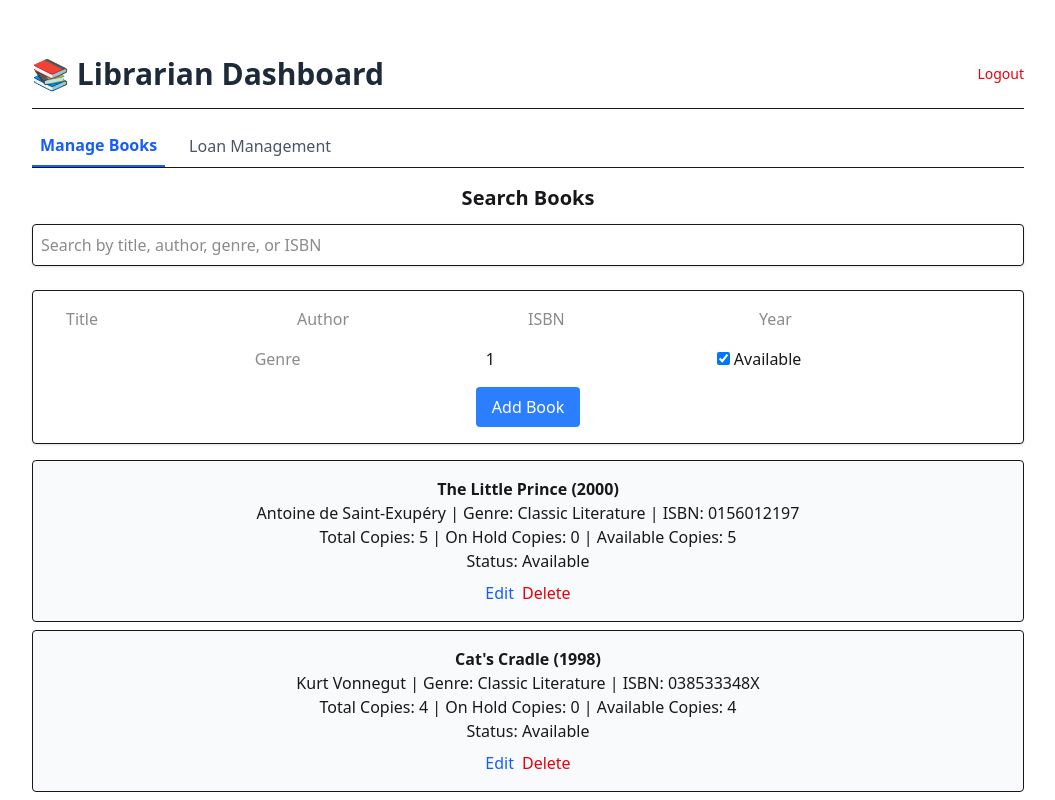
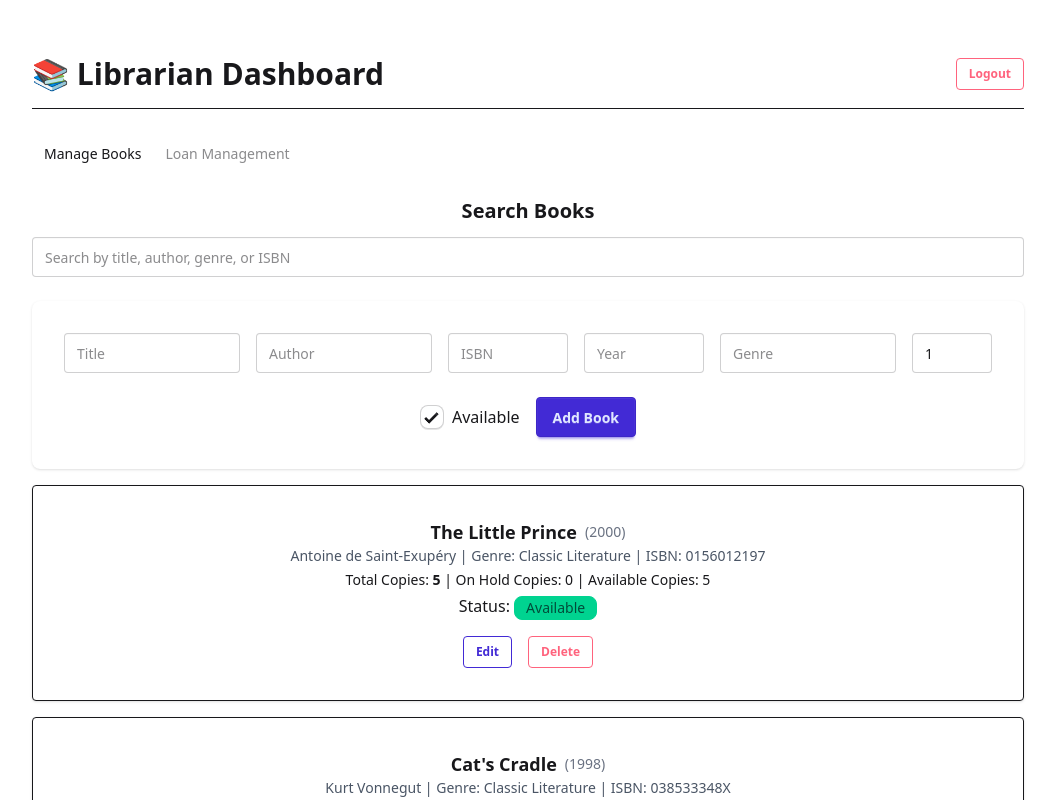
Before and after one commit to adriana-sufian/library-app-v2, a React (Vite) app: page /librarian in a window 1280 px wide. Shown: the top 800 px of the page, without its empty margins (112-1167 px from the left). Built offline with nearby package versions, Linux system fonts and the light colour scheme; sample sign-in values are in the browser's storage.

Commit message:
<feat><ui> modify styling

```diff
--- a/src/components/BookForm.jsx
+++ b/src/components/BookForm.jsx
@@ -73,33 +73,93 @@ export default function BookForm({ onSubmit, book, onCancel }) {
   };
 
   return (
-    <form onSubmit={handleSubmit} className="space-y-4 p-4 border rounded bg-white shadow">
-      <input name="title" placeholder="Title" value={form.title} onChange={handleChange} required />
-      <input name="author" placeholder="Author" value={form.author} onChange={handleChange} required />
-      <input name="isbn" placeholder="ISBN" value={form.isbn} onChange={handleChange} required />
-      <input name="year" type="number" placeholder="Year" value={form.year} onChange={handleChange} required />
-      <input name="genre" placeholder="Genre" value={form.genre} onChange={handleChange} required />
-      <input name="totalCopies" type="number" min="1" value={form.totalCopies} onChange={handleChange} required />
-      <label>
-        <input type="checkbox" name="available" checked={form.available} onChange={handleChange} /> Available
+    <form
+      onSubmit={handleSubmit}
+      className="card bg-base-100 shadow p-6 space-y-6"
+    >
+      {/* Inputs in a single horizontal scrollable line */}
+      <div className="flex flex-wrap lg:flex-row gap-4">
+        <input
+          name="title"
+          placeholder="Title"
+          value={form.title}
+          onChange={handleChange}
+          required
+          className="input input-bordered w-44 flex-1"
+        />
+        <input
+          name="author"
+          placeholder="Author"
+          value={form.author}
+          onChange={handleChange}
+          required
+          className="input input-bordered w-44 flex-1"
+        />
+        <input
+          name="isbn"
+          placeholder="ISBN"
+          value={form.isbn}
+          onChange={handleChange}
+          required
+          className="input input-bordered w-30 flex-1"
+        />
+        <input
+          name="year"
+          type="number"
+          placeholder="Year"
+          value={form.year}
+          onChange={handleChange}
+          required
+          className="input input-bordered w-30 flex-1"
+        />
+        <input
+          name="genre"
+          placeholder="Genre"
+          value={form.genre}
+          onChange={handleChange}
+          required
+          className="input input-bordered w-44 flex-1"
+        />
+        <input
+          name="totalCopies"
+          type="number"
+          min="1"
+          placeholder="Total Copies"
+          value={form.totalCopies}
+          onChange={handleChange}
+          required
+          className="input input-bordered w-20 flex-1"
+        />
+      </div>
+
+      {/* Centered Available + Buttons */}
+      <div className="flex flex-wrap items-center justify-center gap-4">
+        <label className="flex items-center gap-2">
+          <input
+            type="checkbox"
+            name="available"
+            checked={form.available}
+            onChange={handleChange}
+            className="checkbox"
+          />
+          <span className="label-text">Available</span>
         </label>
-      <div >
-        <button
-          type="submit"
-          className="bg-blue-500 text-white px-4 py-2 rounded hover:bg-blue-600"
-        >
+
+        <div className="flex gap-2">
+          <button type="submit" className="btn btn-primary">
             {book ? 'Update' : 'Add Book'}
           </button>
           {book && (
             <button
               type="button"
               onClick={onCancel}
-            className="bg-gray-500 text-white px-4 py-2 rounded hover:bg-gray-600"
+              className="btn btn-secondary"
             >
               Cancel
             </button>
           )}
         </div>
+      </div>
     </form>
   );
 }
--- a/src/components/BookList.jsx
+++ b/src/components/BookList.jsx
@@ -1,15 +1,31 @@
 export default function BookList({ books, onEdit, onDelete }) {
   return (
-    <div className="mt-4">
+    <div className="mt-4 space-y-4">
       {books.map((book) => (
-        <div key={book.id} className="border p-4 rounded mb-2 bg-gray-50">
-          <h3 className="font-bold">{book.title} ({book.year})</h3>
-          <p>{book.author} | Genre: {book.genre} | ISBN: {book.isbn}</p>
-          <p> Total Copies: {book.totalCopies} | On Hold Copies: {book.onHoldCopies || 0} | Available Copies: {book.totalCopies - (book.onHoldCopies || 0)}</p>
-          <p>Status: {book.available ? "Available" : "Unavailable"}</p>
-          <div className="space-x-2 mt-2">
-            <button onClick={() => onEdit(book)} className="text-blue-600">Edit</button>
-            <button onClick={() => onDelete(book.id)} className="text-red-600">Delete</button>
+        <div key={book.id} className="card bg-base-100 shadow-sm rounded border p-4">
+          <h3 className="card-title font-bold text-lg justify-center">
+            {book.title} <span className="text-sm font-normal text-gray-500">({book.year})</span>
+          </h3>
+          <p className="text-sm text-gray-600">
+            {book.author} | Genre: {book.genre} | ISBN: {book.isbn}
+          </p>
+          <p className="text-sm mt-1">
+            Total Copies: <span className="font-semibold">{book.totalCopies}</span> | On Hold Copies: <span>{book.onHoldCopies || 0}</span> | Available Copies: <span>{book.totalCopies - (book.onHoldCopies || 0)}</span>
+          </p>
+          <p className="mt-1">
+            Status: {book.available ? (
+              <span className="badge badge-success">Available</span>
+            ) : (
+              <span className="badge badge-error">Unavailable</span>
+            )}
+          </p>
+          <div className="card-actions mt-4 space-x-2 justify-center">
+            <button onClick={() => onEdit(book)} className="btn btn-outline btn-sm btn-primary">
+              Edit
+            </button>
+            <button onClick={() => onDelete(book.id)} className="btn btn-outline btn-sm btn-error">
+              Delete
+            </button>
           </div>
         </div>
       ))}
--- a/src/components/LoanForm.jsx
+++ b/src/components/LoanForm.jsx
@@ -52,8 +52,16 @@ export default function LoanForm({ onSubmit, books, loan , onCancel
   };
 
   return (
-    <form onSubmit={handleSubmit} className="p-4 border rounded bg-white shadow space-y-4">
-      <select name="bookId" value={form.bookId} onChange={handleChange} required>
+    <form onSubmit={handleSubmit} className="card bg-base-100 shadow p-6 space-y-4">
+      {/* Row 1: Book Selector and Member Name */}
+      <div className="flex flex-wrap lg:flex-row gap-4">
+        <select
+          name="bookId"
+          value={form.bookId}
+          onChange={handleChange}
+          required
+          className="select select-bordered flex-1"
+        >
           <option value="">Select Book</option>
           {books
             .filter(b => b.available && (b.totalCopies - (b.onHoldCopies || 0)) > 0)
@@ -62,27 +70,59 @@ export default function LoanForm({ onSubmit, books, loan , onCancel
             ))
           }
         </select>
-      <input name="memberName" placeholder="Member Name" value={form.memberName} onChange={handleChange} required />
-      <input name="loanDate" type="date" value={form.loanDate} onChange={handleChange} required />
-      <input name="dueDate" type="date" value={form.dueDate} disabled />
-      <select name="status" value={form.status} onChange={handleChange}>
+
+        <input
+          name="memberName"
+          placeholder="Member Name"
+          value={form.memberName}
+          onChange={handleChange}
+          required
+          className="input input-bordered flex-1"
+        />
+      </div>
+
+      {/* Row 2: Loan Date, Due Date, Status */}
+      <div className="flex flex-wrap lg:flex-row gap-4">
+        <input
+          name="loanDate"
+          type="date"
+          value={form.loanDate}
+          onChange={handleChange}
+          required
+          className="input input-bordered flex-1"
+        />
+
+        <input
+          name="dueDate"
+          type="date"
+          value={form.dueDate}
+          disabled
+          className="input input-bordered flex-1"
+        />
+
+        <select
+          name="status"
+          value={form.status}
+          onChange={handleChange}
+          className="select select-bordered flex-1"
+        >
           <option>Active</option>
         </select>
-      <button
-      type="submit"
-      className="bg-blue-500 text-white px-4 py-2"
-      >
+      </div>
+
+      {/* Buttons: horizontal on desktop, vertical on mobile */}
+      <div className="flex flex-wrap gap-2 mt-3 justify-center">
+        <button type="submit" className="btn btn-primary flex-1">
           {loan ? 'Update' : 'Add Loan'}
         </button>
+
         {loan && (
-        <button
-          type="button"
-          onClick={onCancel}
-          className="bg-gray-500 text-white px-4 py-2 rounded hover:bg-gray-600"
-          >
+          <button type="button" onClick={onCancel} className="btn btn-neutral flex-1">
             Cancel
           </button>
         )}
+      </div>
     </form>
   );
+
 }
--- a/src/components/LoanList.jsx
+++ b/src/components/LoanList.jsx
@@ -19,21 +19,25 @@ export default function LoanList({ loans, books, onEdit, onDelete, onReturn }) {
   return (
     <div className="mt-4">
       {enhancedLoans.map((loan) => (
-        <div key={loan.id} className="border p-4 rounded mb-2 bg-gray-50">
+        <div key={loan.id} className="border p-4 rounded mb-2 bg-base-100 shadow-sm">
           <p><strong>Book:</strong> {getBookTitle(loan.bookId)}</p>
           <p><strong>Borrower:</strong> {loan.memberName}</p>
           <p><strong>Loan Date:</strong> {loan.loanDate}</p>
           <p><strong>Due Date:</strong> {loan.dueDate}</p>
-          <p className={loan.displayStatus === "Overdue" ? "text-red-600 font-semibold" : ""}>
+          <p className={loan.displayStatus === "Overdue" ? "text-error font-semibold" : ""}>
             <strong>Status:</strong> {loan.displayStatus}
           </p>
-          <div className="space-x-2 mt-2">
-            <button onClick={() => onEdit(loan)} className="text-blue-600">Edit</button>
+
+          <div className="flex flex-wrap gap-2 mt-3 justify-center">
+            <button onClick={() => onEdit(loan)} className="btn btn-sm btn-outline btn-info">
+              Edit
+            </button>
+
             <button
               onClick={() => onDelete(loan.id)}
-              className={`text-red-600 ${loan.displayStatus !== "Returned" ? "opacity-50 cursor-not-allowed" : ""}`}
+              className="btn btn-sm btn-outline btn-error"
               disabled={loan.displayStatus !== "Returned"}
-              title={loan.displayStatus != "Returned" ? "Cannot delete active or overdue loan" : "Delete loan"}
+              title={loan.displayStatus !== "Returned" ? "Cannot delete active or overdue loan" : "Delete loan"}
             >
               Delete
             </button>
@@ -41,7 +45,7 @@ export default function LoanList({ loans, books, onEdit, onDelete, onReturn }) {
             {loan.status === "Active" && (
               <button
                 onClick={() => onReturn(loan)}
-                className="text-green-600 underline"
+                className="btn btn-sm btn-success"
               >
                 Mark as Returned
               </button>
@@ -51,4 +55,5 @@ export default function LoanList({ loans, books, onEdit, onDelete, onReturn }) {
       ))}
     </div>
   );
+
 }
--- a/src/directories/LibrarianDashboard.jsx
+++ b/src/directories/LibrarianDashboard.jsx
@@ -148,41 +148,35 @@ export default function LibrarianDashboard() {
   };
 
 
-return (
+ return (
     <div className="max-w-5xl mx-auto px-4 py-6 space-y-6">
       {/* Header */}
       <header className="flex justify-between items-center border-b pb-4">
-        <h1 className="text-3xl font-bold text-gray-800">📚 Librarian Dashboard</h1>
-        <button onClick={logout} className="text-sm text-red-600 hover:underline">
+        <h1 className="text-3xl font-bold">📚 Librarian Dashboard</h1>
+        <button onClick={logout} className="btn btn-sm btn-outline btn-error">
           Logout
         </button>
       </header>
 
       {/* Tabs */}
-      <div className="flex space-x-4 border-b mb-4">
+      <div role="tablist" className="tabs tabs-bordered">
         <button
-          className={`pb-2 px-2 ${
-            activeTab === "books"
-              ? "border-b-2 border-blue-600 text-blue-600 font-semibold"
-              : "text-gray-600 hover:text-blue-500"
-          }`}
+          role="tab"
+          className={`tab ${activeTab === "books" ? "tab-active" : ""}`}
           onClick={() => setActiveTab("books")}
         >
           Manage Books
         </button>
         <button
-          className={`pb-2 px-2 ${
-            activeTab === "loans"
-              ? "border-b-2 border-blue-600 text-blue-600 font-semibold"
-              : "text-gray-600 hover:text-blue-500"
-          }`}
+          role="tab"
+          className={`tab ${activeTab === "loans" ? "tab-active" : ""}`}
           onClick={() => setActiveTab("loans")}
         >
           Loan Management
         </button>
       </div>
 
-      {/* Search (common to both tabs or can be conditional) */}
+      {/* Search (only shown for books) */}
       {activeTab === "books" && (
         <section>
           <h2 className="text-xl font-semibold mb-3">Search Books</h2>
@@ -191,7 +185,7 @@ return (
             placeholder="Search by title, author, genre, or ISBN"
             value={searchTerm}
             onChange={(e) => setSearchTerm(e.target.value)}
-            className="w-full p-2 border rounded shadow-sm"
+            className="input input-bordered w-full"
           />
         </section>
       )}
--- a/tailwind.config.js
+++ b/tailwind.config.js
@@ -7,5 +7,6 @@ module.exports = {
   theme: {
     extend: {},
   },
-  plugins: [],
+  darkMode: "media",
+  plugins: [require('daisyui')],
 }
```
Also changed, not shown: src/directories/LoginPage.jsx (+15 -9 lines). Lines whose indentation alone changed are shown as unchanged.
